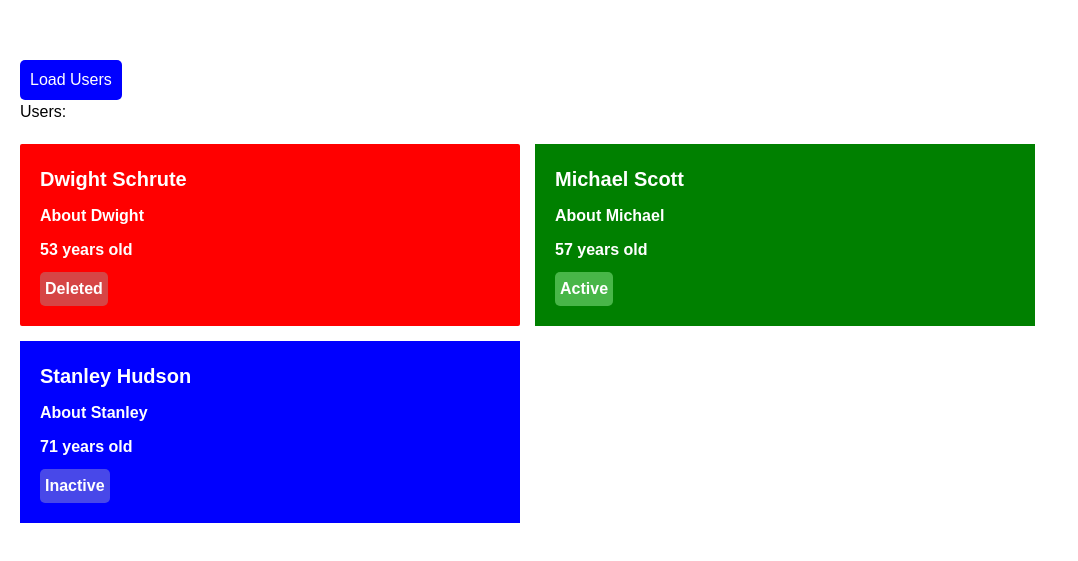
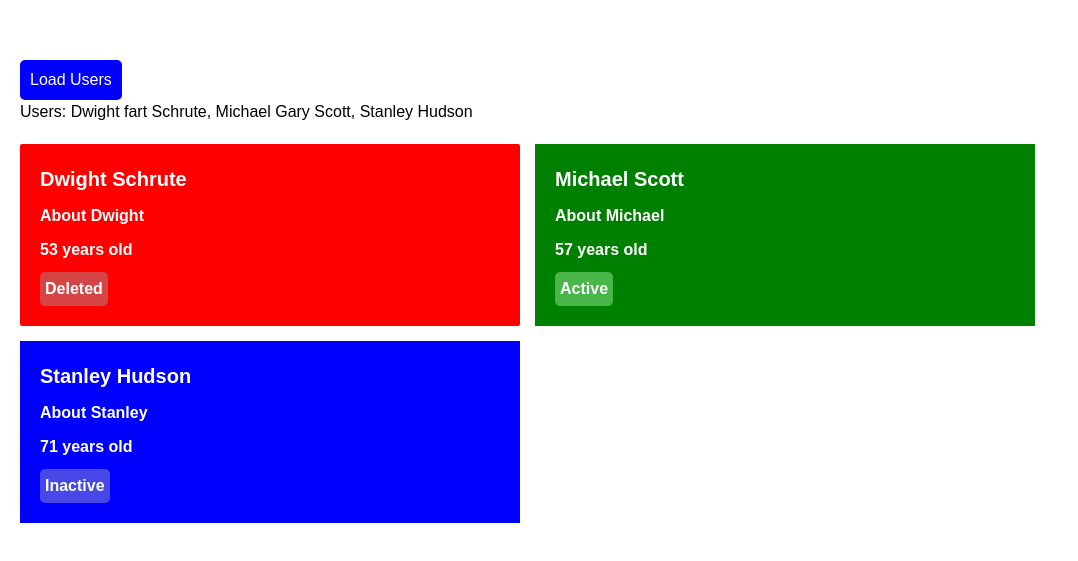
Before and after one commit to Demetre-Panjakidze/homework-pipes-directives, an Angular app: page / in a window 1280 px wide. Shown: the part 109-670 px from the top of the page, without its empty margins (0-1078 px from the left). Built offline with nearby package versions, Linux system fonts and the light colour scheme.

Commit message:
initial commit

```diff
--- a/src/app/app.module.ts
+++ b/src/app/app.module.ts
@@ -10,6 +10,7 @@ import { StatusDirective } from './user-info/status.directive';
 import { InfoComponent } from './user-info/info/info.component';
 import { StatusBtnDirective } from './user-info/info/status-btn.directive';
 import { BirthdayPipe } from './pipes/birthday.pipe';
+import { UsernamePipe } from './pipes/usernames.pipe';
 
 @NgModule({
   declarations: [
@@ -22,6 +23,7 @@ import { BirthdayPipe } from './pipes/birthday.pipe';
     InfoComponent,
     StatusBtnDirective,
     BirthdayPipe,
+    UsernamePipe,
   ],
   imports: [BrowserModule],
   providers: [],
--- /dev/null
+++ b/src/app/pipes/usernames.pipe.ts
@@ -0,0 +1,16 @@
+import { Pipe, PipeTransform } from '@angular/core';
+import json from '../../assets/data/data.json';
+@Pipe({
+  name: 'usernames',
+})
+export class UsernamePipe implements PipeTransform {
+  data = json;
+  transform(value: string): any {
+    const usernameArr: string[] = [];
+    this.data.users.forEach((user) => {
+      usernameArr.push(user.username);
+    });
+    console.log(usernameArr);
+    return usernameArr.join(', ');
+  }
+}
--- a/src/app/user-info/info/info.component.ts
+++ b/src/app/user-info/info/info.component.ts
@@ -1,6 +1,4 @@
 import { Input, Component, OnInit } from '@angular/core';
-import { User } from '../../interfaces/user.interface';
-import { BirthdayPipe } from 'src/app/pipes/birthday.pipe';
 
 @Component({
   selector: 'app-info',
--- a/src/app/user-info/user-info.component.html
+++ b/src/app/user-info/user-info.component.html
@@ -1,5 +1,5 @@
 <button class="load-btn">Load Users</button>
-<p>Users: <span></span></p>
+<p>Users: {{"" | usernames }}</p>
 
 <div class="info-container">
   <div class="user-info" *ngFor="let info of data.users; let i = index">
--- a/src/assets/data/data.json
+++ b/src/assets/data/data.json
@@ -2,7 +2,7 @@
   "users": [
     {
       "id": 1,
-      "username": "Dwight Kurt Schrute",
+      "username": "Dwight fart Schrute",
       "firstName": "Dwight",
       "lastName": "Schrute",
       "aboutMe": "About Dwight",
```
